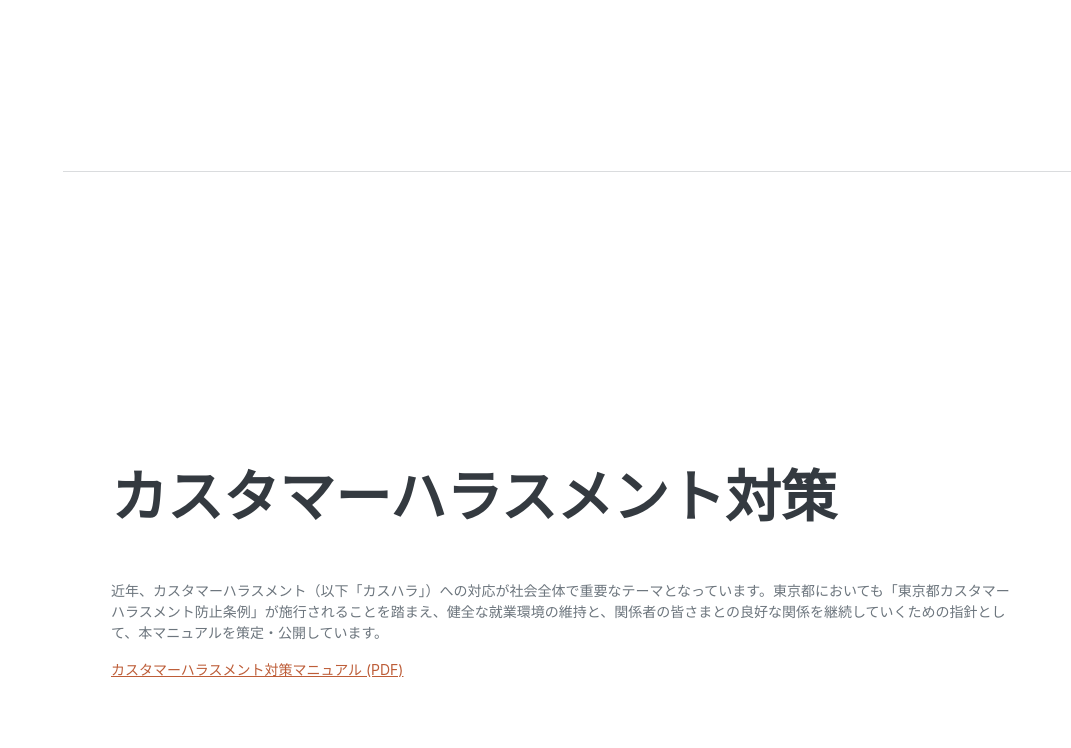
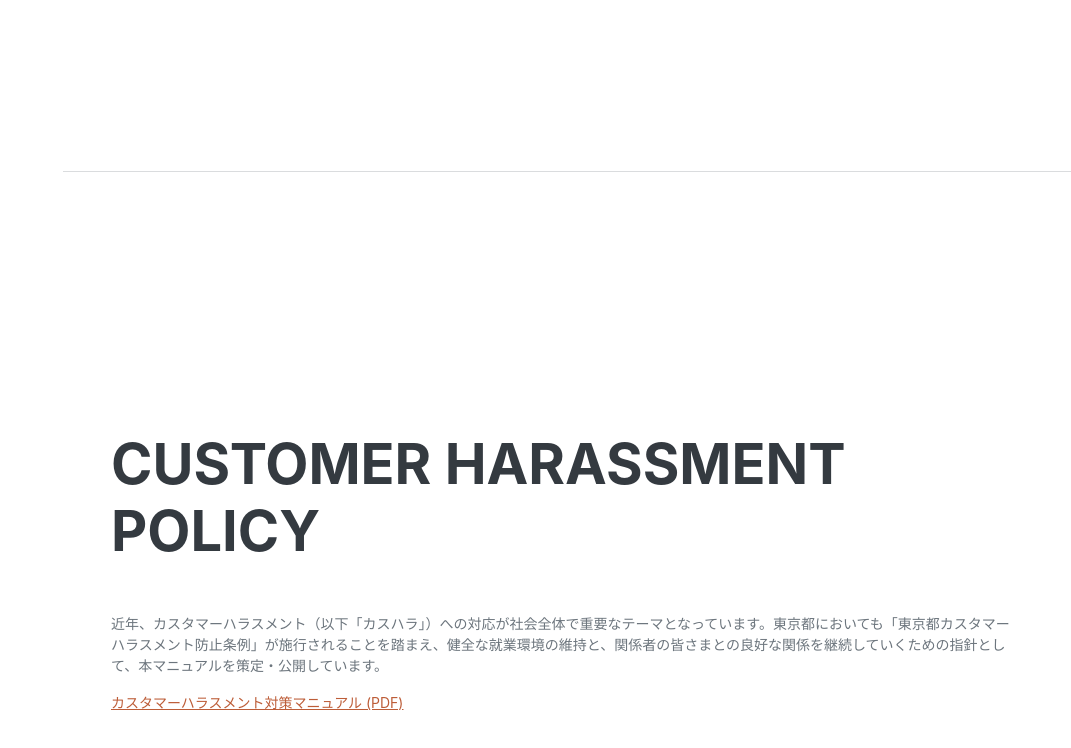
Before and after one commit to kei01234kei/kei01234kei.github.io, a plain HTML site: page index.html in a window 1280 px wide. Shown: the part 6159-6907 px from the top of the page, without its empty margins (209-1280 px from the left). Drawn offline with nearby package versions, Linux system fonts and the light colour scheme; a web font is replaced by a local one.

Commit message:
カスタマーハラスメント対策の見出しを英語表記に変更

```diff
--- a/index.html
+++ b/index.html
@@ -275,7 +275,7 @@
         <hr class="m-0" />
         <section class="resume-section">
             <div class="resume-section-content">
-                <h2 class="mb-5">カスタマーハラスメント対策</h2>
+                <h2 class="mb-5">Customer Harassment Policy</h2>
                 <p class="small">
                     近年、カスタマーハラスメント（以下「カスハラ」）への対応が社会全体で重要なテーマとなっています。東京都においても「東京都カスタマーハラスメント防止条例」が施行されることを踏まえ、健全な就業環境の維持と、関係者の皆さまとの良好な関係を継続していくための指針として、本マニュアルを策定・公開しています。
                 </p>
```
